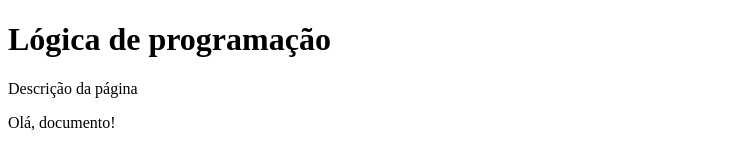
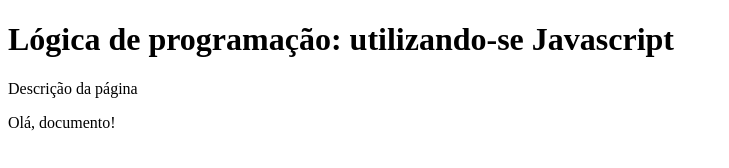
Before and after one commit to WillTechWork/Logica-de-Programacao, a plain HTML site: page index.html in a window 1280 px wide. Shown: the whole page, without its empty margins (0-729 px from the left). Drawn offline with Linux system fonts and the light colour scheme.

Commit message:
Update index.html

```diff
--- a/index.html
+++ b/index.html
@@ -5,11 +5,11 @@
     <meta charset="UTF-8">
     <meta http-equiv="X-UA-Compatible" content="IE=edge">
     <meta name="viewport" content="width=device-width, initial-scale=1.0">
-    <title>Lógica de Programação</title>
+    <title>Lógica de Programação: Utilizando-se Javascript</title>
 </head>
 
 <body>
-    <h1>Lógica de programação</h1>
+    <h1>Lógica de programação: utilizando-se Javascript</h1>
     <p>Descrição da página</p>
 
     <script src="./script.js"></script>
```
